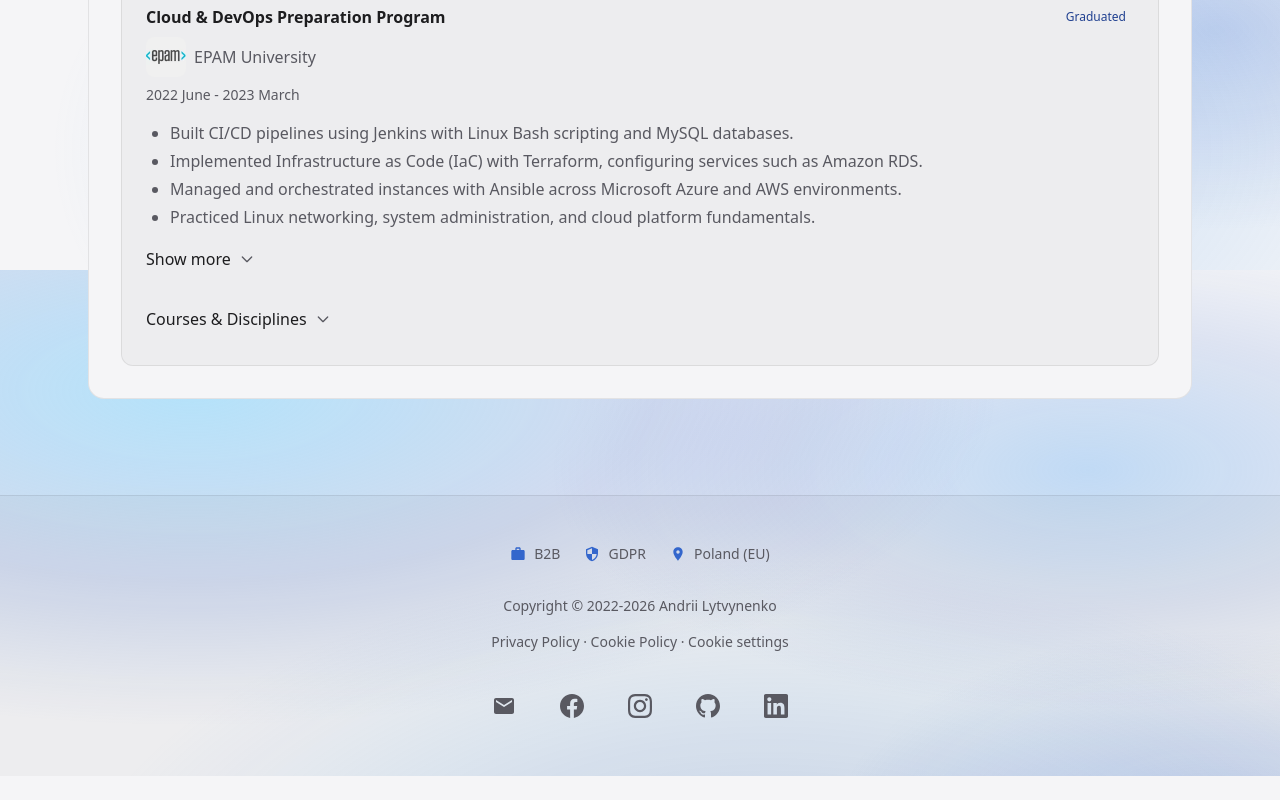
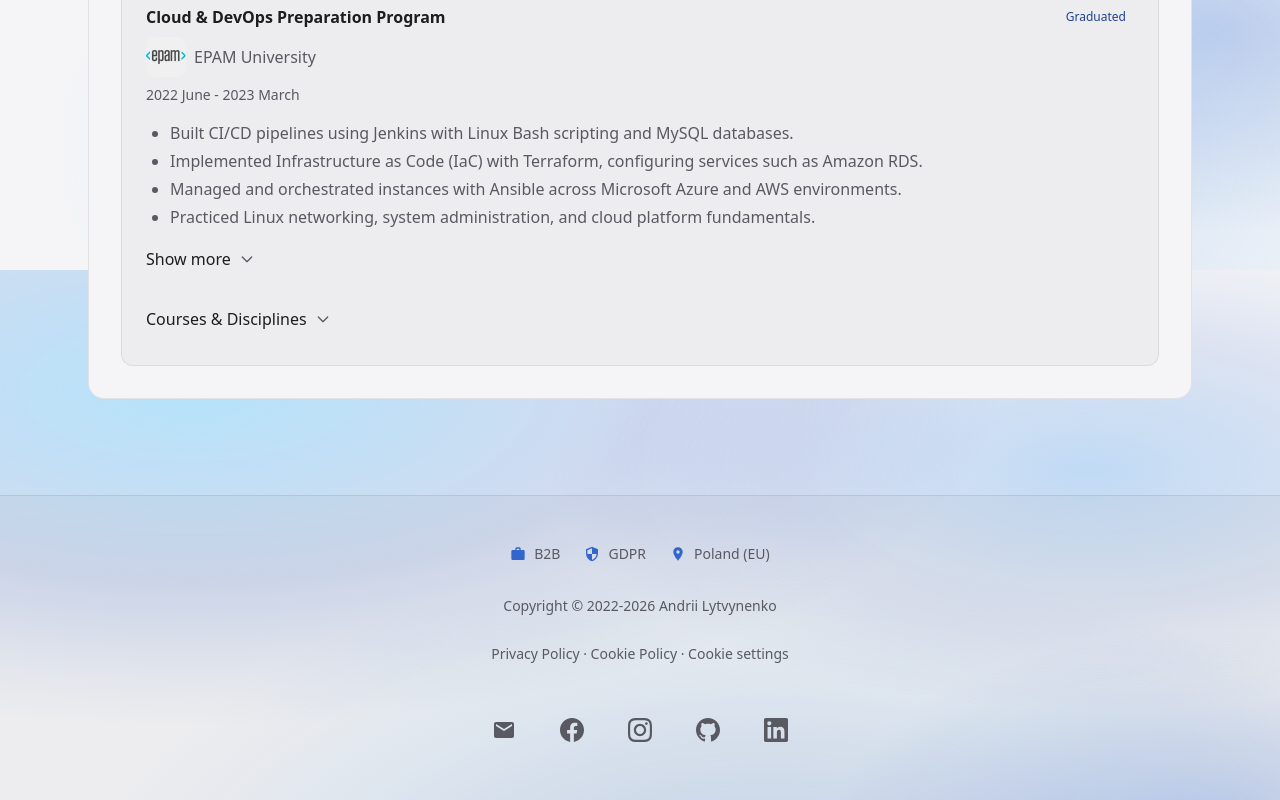
Before and after one commit to fecton/aboutme, a Next.js app: page / in a window 1280 px wide. Shown: the part 6130-6930 px from the top of the page. Before the commit the page ends 6906 px from the top, so only its background shows below. Built offline with nearby package versions, Linux system fonts and the light colour scheme.

Commit message:
fix: match Cookie settings footer control to policy links
Use muted text like Privacy / Cookie Policy and a 44px inline-flex
hit area so the control matches neighboring footer links.

Co-authored-by: Andrii Lytvynenko <a.lytvynenko@geniusee.com>

```diff
--- a/src/components/ui/CookieSettingsButton.tsx
+++ b/src/components/ui/CookieSettingsButton.tsx
@@ -7,7 +7,7 @@ export function CookieSettingsButton() {
 		<button
 			type="button"
 			onClick={reopenConsent}
-			className="hover:text-foreground focus-visible:rounded focus-visible:outline-none focus-visible:ring-2 focus-visible:ring-accent"
+			className="inline-flex min-h-[44px] items-center text-muted hover:text-foreground focus-visible:rounded focus-visible:outline-none focus-visible:ring-2 focus-visible:ring-accent"
 		>
 			Cookie settings
 		</button>
```
